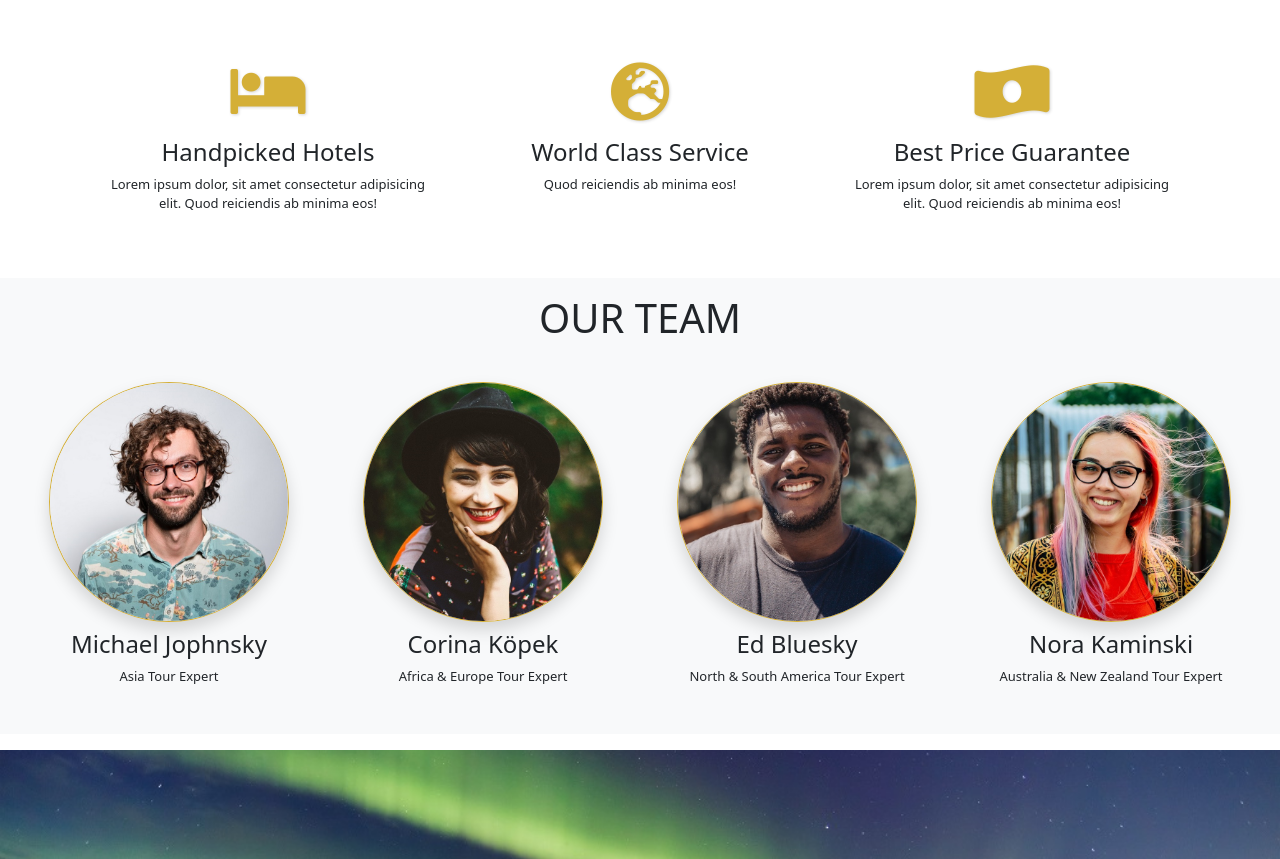
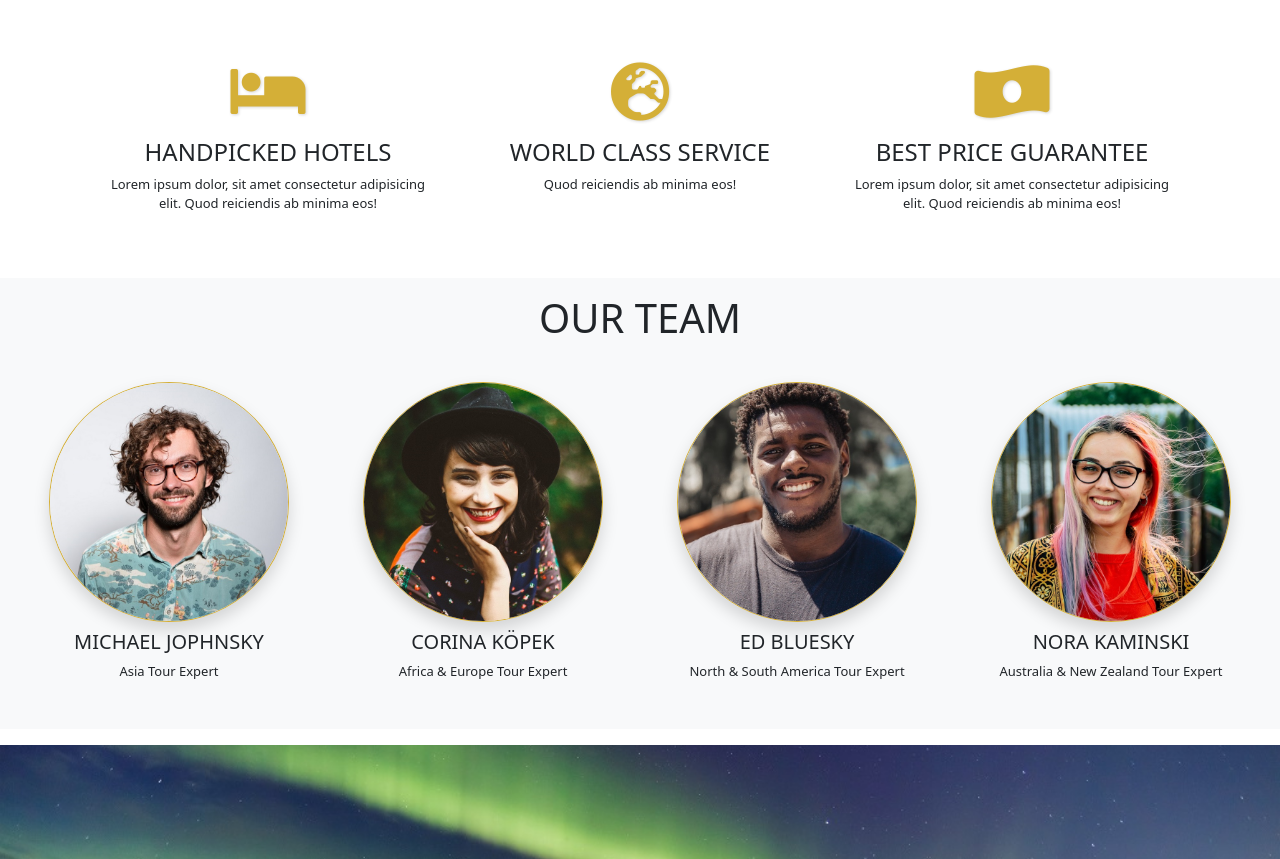
Before and after one commit to nat-oku/FE21-CR6-Natalia, an Angular app in the folder TravelAgency/: page / in a window 1280 px wide. Shown: the part 800-1659 px from the top of the page. Built offline with nearby package versions, Linux system fonts and the light colour scheme.

Commit message:
adding changes to employees'

```diff
--- a/TravelAgency/src/app/home/home.component.html
+++ b/TravelAgency/src/app/home/home.component.html
@@ -5,7 +5,7 @@
   <div class="card-img-overlay d-flex flex-column align-items-center justify-content-center p-5 bgOpacity">
     <h5 class="card-title text-uppercase fs-1 fw-light  textShadow">Card title</h5>
     <p class="card-text text-center textShadow w-md-50">Lorem ipsum dolor sit amet, consectetur adipisicing elit. Est, eos cumque!</p>
-    <a class="btn btn-light shadow fw-lighter" routerLink="blog">Discover more</a>
+    <a class="btn border-gold shadow fw-lighter" routerLink="blog">Discover more</a>
   </div>
 </div>
 
@@ -17,21 +17,21 @@
       <div class="col">
        <div class="p-3 text-center h-100">
          <i class="fas fa-bed p-3 iconSize-60 text-gold textShadowIcons"></i>
-         <h4>Handpicked Hotels</h4>
+         <h4 class="fs-4 fw-light text-uppercase">Handpicked Hotels</h4>
          <p class="fontSmall-13">Lorem ipsum dolor, sit amet consectetur adipisicing elit. Quod reiciendis ab minima eos!</p>
         </div>
       </div>
       <div class="col">
         <div class="p-3 text-center h-100">
           <i class="fas fa-globe-europe p-3 iconSize-60 text-gold textShadowIcons"></i>
-          <h4>World Class Service</h4>
+          <h4 class="fs-4 fw-light text-uppercase">World Class Service</h4>
           <p class="fontSmall-13">Quod reiciendis ab minima eos!</p>
         </div>
       </div>
       <div class="col">
         <div class="p-3 text-center h-100">
           <i class="fas fa-money-bill-wave-alt p-3 iconSize-60 text-gold textShadowIcons"></i>
-          <h4>Best Price Guarantee</h4>
+          <h4 class="fs-4 fw-light text-uppercase">Best Price Guarantee</h4>
           <p class="fontSmall-13">Lorem ipsum dolor, sit amet consectetur adipisicing elit. Quod reiciendis ab minima eos!</p>
         </div>
       </div>
@@ -46,28 +46,28 @@
       <div class="col">
        <div class="p-3 text-center h-100">
          <img src="assets/img/employees/christian-buehner-DItYlc26zVI-unsplash.jpg" class="mx-auto d-block rounded-circle shadow employeeImg border-gold" alt="...">
-         <h4 class="pt-2">Michael Jophnsky</h4>
+         <h4 class="pt-2 fs-5 fw-light text-uppercase">Michael Jophnsky</h4>
          <p class="fontSmall-13">Asia Tour Expert</p>
         </div>
       </div>
       <div class="col">
         <div class="p-3 text-center h-100">
           <img src="assets/img/employees/allef-vinicius-C_1jjFJioWg-unsplash.jpg" class="mx-auto d-block rounded-circle shadow employeeImg border-gold" alt="...">
-          <h4 class="pt-2">Corina Köpek</h4>
+          <h4 class="pt-2 fs-5 fw-light text-uppercase">Corina Köpek</h4>
           <p class="fontSmall-13">Africa & Europe Tour Expert</p>
         </div>
       </div>
       <div class="col">
         <div class="p-3 text-center h-100">
           <img src="assets/img/employees/elizeu-dias-2EGNqazbAMk-unsplash.jpg" class="mx-auto d-block rounded-circle shadow employeeImg border-gold" alt="...">
-          <h4 class="pt-2">Ed Bluesky</h4>
+          <h4 class="pt-2 fs-5 fw-light text-uppercase">Ed Bluesky</h4>
           <p class="fontSmall-13">North & South America Tour Expert</p>
         </div>
       </div>
       <div class="col">
         <div class="p-3 text-center h-100">
           <img src="assets/img/employees/dan-ROJFuWCsfmA-unsplash.jpg" class="mx-auto d-block rounded-circle shadow employeeImg border-gold" alt="...">
-          <h4 class="pt-2">Nora Kaminski</h4>
+          <h4 class="pt-2 fs-5 fw-light text-uppercase">Nora Kaminski</h4>
           <p class="fontSmall-13">Australia & New Zealand Tour Expert</p>
         </div>
       </div>
```
